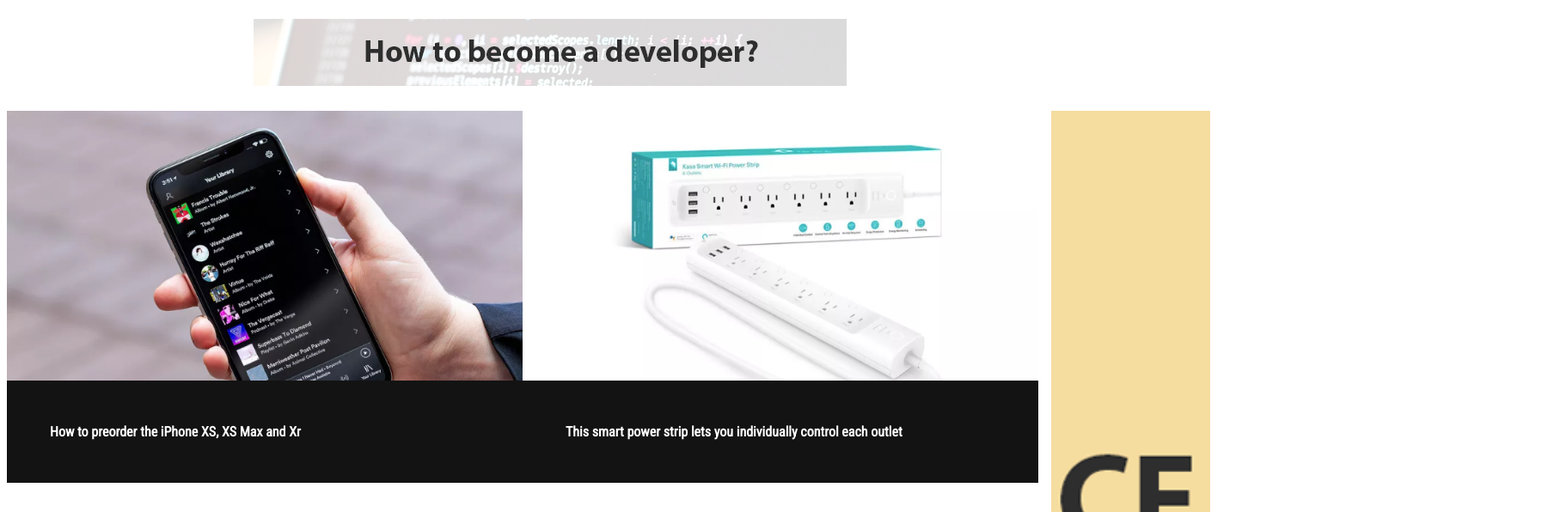
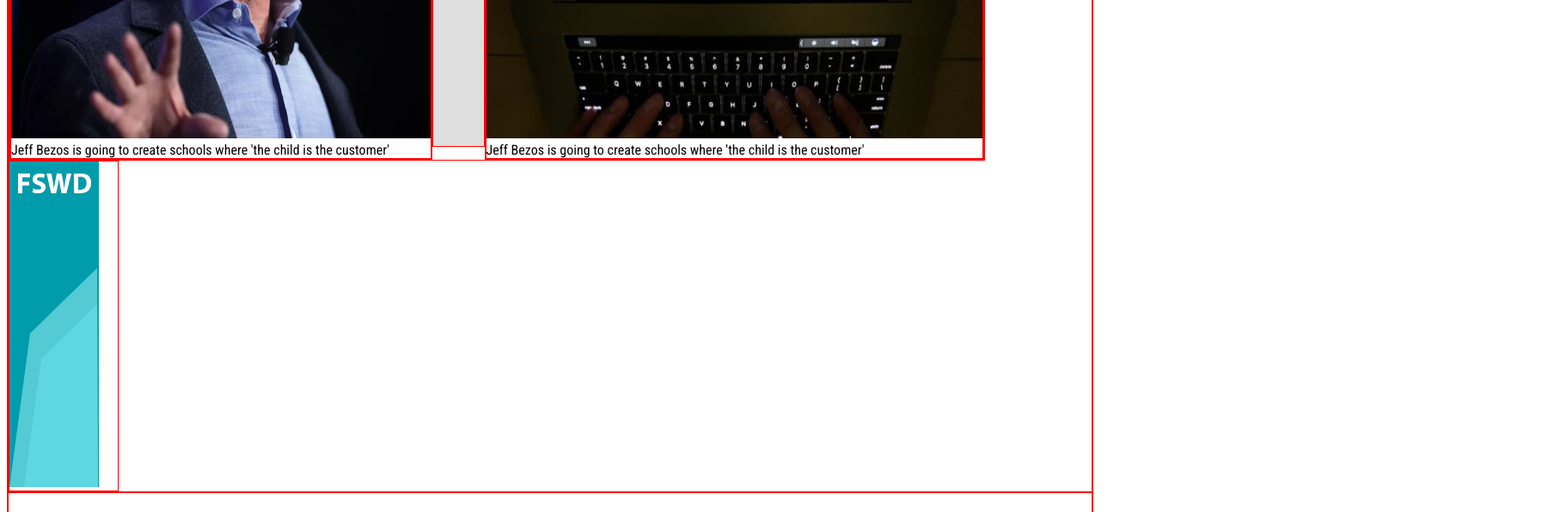
Before and after one commit to IamMoony/FSWD60-Simon-CodeReview-02, a plain HTML site: page article.html in a window 1280 px wide. Shown: the part 1424-2020 px from the top of the page at 86% size, 1808 px wide, since content can reach past the window. Drawn offline with Linux system fonts and the light colour scheme; files that its build step writes are made by us from their sources.

Commit message:
rework cr2

```diff
--- a/stylesheet.css
+++ b/css/stylesheet.css
@@ -1,10 +1,12 @@
+div {
+	border: 1px solid red;
+}
 
-/* html {
-	width: 1300px;
-	margin: 0px auto;
-} */
-body {
+html {
 	font-family: 'Roboto Condensed', sans-serif;
+	display: flex;
+	flex-direction: column;
+	width: 100%;
 }
 
 .headersection {
@@ -83,62 +85,37 @@ body {
 	/* margin-top: 20px; */
 }
 
+.imagecontainer1 {
+	width: 90%;
+	display: flex;
+	flex-direction: row;
+	justify-content: space-between;
+
+}
+
+.imagebox {
+	width: 350px;
+/* 	height: 400px; */
+}
+
+.bannersection {
+	display: flex;
+	flex-direction: column;
+	width: 10%;
+}
+
 .popularsection {
 	padding: 5px;
 	margin-bottom: 15px;
 }
-/* .imagecontainer1 {
-	display: flex;
-} */
 
-.firstrow1 {
-	display: flex;
-	justify-content: space-between; /* adds space evenely between the pictures */
-	/* width: 100%; */
+
+
+
+.imagecontainer1 img {
+	width: 100%;
 }
 
-.firstrow1 div figcaption {
-	font-weight: bold;
-}
-
-.firstrow2 div figcaption {
-	font-weight: bold;
-}
-
-.imagewrapper {
-	display: flex;
-}
-
-.imagecontainer1 {
-	flex: 9;
-	margin: 0px 15px 0px 0px;
-}
-
-.imagecontainer2 {
-	flex: 9;
-	margin: 0px 15px 0px 0px;
-}
-
-
-.bannersection{
-	flex: 1;
-}
-
-.bannersection2 {
-	flex: 1;
-}
-
-
-.bannersection img {
-height: 100%;
-width: 100%;
-
-}
-
-.bannersection2 img {
-	height: 100%;
-	width: auto;
-}
 
 .developersection {
 	display: flex;
@@ -149,52 +126,6 @@ width: 100%;
 	padding-top: 25px;
 	/* width: 95%; */
 }
-
-
-.imagewrapper2 {
-	display: flex;
-	margin-top: 25px;
-	width: 100%;
-}
-
-.firstrow2 {
-	display: flex;
-	justify-content: space-between;
-}
-
-.firstrow1 div figcaption {
-	background-color: #131313;
-	color: white;
-	padding: 50px;
-	position: relative;
-	margin: -5% 0 0 0;
-}
-
-.firstrow2 div figcaption {
-	background-color: #131313;
-	color: white;
-	padding: 50px;
-	position: relative;
-	margin: -15% 0 0 0;
-}
-
-.secondrow {
-	margin-top: 50px;
-}
-
-.mainsection {
-	/* width: 90%; */
-	margin: 0 auto;
-}
-
-
-
-
-
-
-
-
-
 
 footer {
 	background-color: #0F0F0F;
```
Also changed, not shown: index.html (+17 -16 lines), js/javascript.js (renamed from javascript.js).
